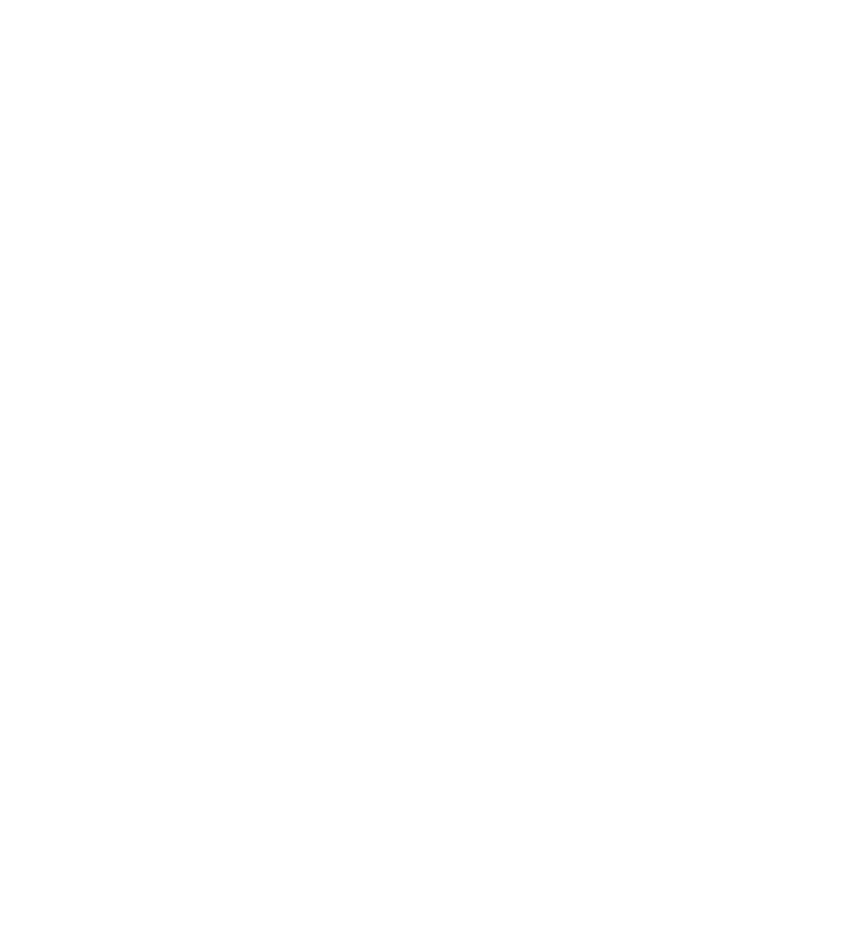
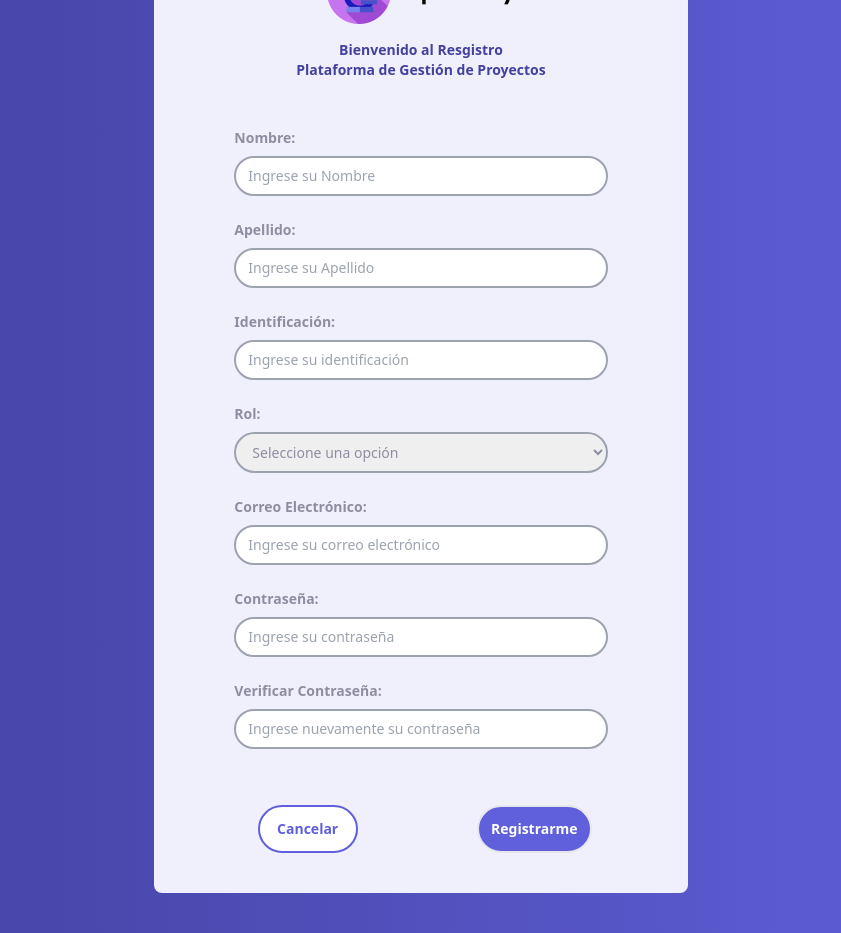
Before and after one commit to Ciclo4Mintic-Projects/gestProjects-MinTic, a React (Create React App) app: page /auth/registro in a window 1280 px wide. Before the commit this address had no page. Shown: the part 120-1053 px from the top of the page, without its empty margins (219-1060 px from the left). Before the commit the page ends 800 px from the top, so only its background shows below. Built offline with nearby package versions, Linux system fonts and the light colour scheme.

Commit message:
Se optimiza usando componentes, las páginas de login, registro y perfil

```diff
--- a/src/App.jsx
+++ b/src/App.jsx
@@ -4,9 +4,6 @@
 import { UserContext } from 'context/userContext';
 import { ApolloProvider, ApolloClient, createHttpLink, InMemoryCache } from '@apollo/client';
 import Index from 'pages/Index';
-import Page2 from 'pages/Page2';
-import IndexCategory1 from 'pages/category1/Index';
-import Category1 from 'pages/category1/CategoryPage1';
 import IndexAvances from 'pages/Avances/Index'
 import AvancesLog from 'pages/Avances/AvancesLog';
 import AvancesTable from 'pages/Avances/AvancesTable';
@@ -43,23 +40,19 @@
           <BrowserRouter>
             <Routes>
               <Route path='/auth' element={<AuthLayout/>}>
-                <Route path='register' element={<SignUp />} />
+                <Route path='registro' element={<SignUp />} />
                 <Route path='login' element={<Login />} />
               </Route>
               <Route path='/' element={<PrivateLayout />}>
                 <Route path='' element={<Index />} />
-                <Route path='/profile' element={<Profile />} />
-                <Route path='page2' element={<Page2 />} />
-                <Route path='category1' element={<IndexCategory1 />} />
+                <Route path='/perfil' element={<Profile />} />
                 <Route path='proyectos' element={<EstadoProyectos />} />
-                <Route path='category1/page1' element={<Category1 />} />
                 <Route path='usuarios' element={<EstadoUsuarios />} />
                 <Route path='usuarios/editar/:_id' element={<EditarUsuario />} />
                 <Route path='inscripcion' element={<Inscripcion />} />
                 <Route path='inscripcion/editar/:_id' element={<EditarInscripcion />} />
                 <Route path='avances' element={<IndexAvances />} />
                 <Route path='avances/edit/:id' element={<AvancesLog />} />
-
               </Route>
             </Routes>
           </BrowserRouter>
--- /dev/null
+++ b/src/components/ButtonAccept.jsx
@@ -0,0 +1,16 @@
+import React from 'react';
+import ReactLoading from 'react-loading';
+
+const ButtonAccept = ({ disabled, loading, text, className }) => {
+  return (
+    <button
+      disabled={disabled}
+      type='submit'
+      className={className}
+    >
+      {loading ? <ReactLoading type='spin' height={30} width={30} /> : text}
+    </button>
+  );
+};
+
+export default ButtonAccept;
--- /dev/null
+++ b/src/components/DropdownAuth.jsx
@@ -0,0 +1,32 @@
+import React, { useState, useEffect } from 'react';
+import { nanoid } from 'nanoid';
+
+const DropDown = ({ label, name, defaultValue = '', required, options }) => {
+  const [selectedValue, setSelectedValue] = useState(defaultValue);
+  const optionsSelect = [['', 'Seleccione una opción', true], ...Object.entries(options)];
+  useEffect(() => {
+    setSelectedValue(defaultValue);
+  }, [defaultValue]);
+  return (
+    <label htmlFor={name} className='label-auth'>
+      <span className='hidden sm:block'>{label}</span>
+      <select
+        required={required}
+        name={name}
+        className='input-auth text-grayTem'
+        value={selectedValue}
+        onChange={(e) => setSelectedValue(e.target.value)}
+      >
+        {optionsSelect.map((o) => {
+          return (
+            <option key={nanoid()} value={o[0]} disabled={o[2] ?? false}>
+              {o[1]}
+            </option>
+          );
+        })}
+      </select>
+    </label>
+  );
+};
+
+export default DropDown;
--- a/src/components/InputAuth.jsx
+++ b/src/components/InputAuth.jsx
@@ -1,6 +1,6 @@
 import React from 'react';
 
-const InputAuth = ({name, className, label, type, placeholder, required }) => {
+const InputAuth = ({name, className, label, type, placeholder, defaultValue, required }) => {
   return (
     <label htmlFor={name} className={className}>
       <span className="hidden sm:block">
@@ -11,6 +11,7 @@
       className="input-auth"
       type={type}
       placeholder={placeholder}
+      defaultValue={defaultValue}
       required
       />
     </label>
--- a/src/components/Sidebar.jsx
+++ b/src/components/Sidebar.jsx
@@ -10,8 +10,8 @@
       <SidebarRoute to='/usuarios' title='Usuarios' icon='fas fa-users' />
       <SidebarRoute to='/proyectos' title='Proyectos' icon='fas fa-project-diagram' />
       <SidebarRoute to='/inscripcion' title='Inscripciones' icon='fas fa-user-plus' />
-      <SidebarRoute to='/profile' title='Perfil' icon='fas fa-solid fa-user' />
-      <SidebarRoute to='/login' title='Salir' icon='fas fa-sign-out-alt' />
+      <SidebarRoute to='/perfil' title='Perfil' icon='fas fa-solid fa-user' />
+      <SidebarRoute to='/auth/login' title='Salir' icon='fas fa-sign-out-alt' />
     </ul>
   );
 };
--- a/src/components/header.jsx
+++ b/src/components/header.jsx
@@ -15,8 +15,8 @@
             {
                 dropdown &&
                 <div class="dropdown-options">
-                    <a href="/profile">Editar perfil</a>
-                    <a href="/login">Cerrar sesión</a>
+                    <a href="/perfil">Editar perfil</a>
+                    <a href="/auth/login">Cerrar sesión</a>
                 </div>
             }
         </div>
--- a/src/pages/auth/Profile.jsx
+++ b/src/pages/auth/Profile.jsx
@@ -1,123 +1,143 @@
+import React, {useContext, useEffect} from 'react';
+import { useParams, Link } from 'react-router-dom';
+import { useQuery, useMutation } from '@apollo/client';
+import { GET_USUARIO } from 'graphql/usuarios/queries';
 import { SupremacyContext } from 'context/supremacyContext';
-import React, {useRef, useContext, useEffect} from 'react';
+import InputAuth from 'components/InputAuth';
+import DropdownAuth from 'components/DropdownAuth';
+import useFormData from 'hooks/useFormData';
+import { toast } from 'react-toastify';
+import { EDITAR_USUARIO } from 'graphql/usuarios/mutations';
+import { Enum_Rol } from 'utils/enum';
+import ButtonAccept from 'components/ButtonAccept';
 
-const Profile = () => {
-
-    const formProfile = useRef(null);
+const EditarPerfil = () => {
 
     const { setCurrentSection } = useContext(SupremacyContext);
 
     useEffect(() => {
         setCurrentSection('Editar Perfil');
-    }, [])
+    }, []);
 
-    const submitFormProfile = (e) => {
+    const { form, formData, updateFormData } = useFormData(null);
+    const { _id } = useParams();
+
+    const {
+        data: queryData,
+        error: queryError,
+        loading: queryLoading,
+    } = useQuery(GET_USUARIO, {
+        variables: { _id },
+    });
+
+    console.log(queryData);
+
+    const [editarUsuario, { data: mutationData, loading: mutationLoading, error: mutationError }] =
+        useMutation(EDITAR_USUARIO);
+
+    const submitForm = (e) => {
         e.preventDefault();
-        const fd = new FormData(formProfile.current);
+        console.log('fd', formData);
+        delete formData.rol;
+        editarUsuario({
+        variables: { _id, ...formData },
+        });
+    };
 
-        const editProfile = {};
-        fd.forEach((value, key) => {
-            editProfile[key] = value;
-        });
+    useEffect(() => {
+        if (mutationData) {
+        toast.success('Usuario modificado correctamente');
         }
+    }, [mutationData]);
+
+    useEffect(() => {
+        if (mutationError) {
+        toast.error('Error modificando el usuario');
+        }
+
+        if (queryError) {
+        toast.error('Error consultando el usuario');
+        }
+    }, [queryError, mutationError]);
+
+    if (queryLoading) return <div>Cargando....</div>;
+
 
     return (
 
         <div className="profile-container">
-            <form ref={formProfile} onSubmit= {submitFormProfile} className="form-profile" >
-                <label htmlFor="nombre" className="label-auth">
-                    <span className="hidden sm:block">
-                        Nombre <br/>
-                    </span>
-                    <input
-                    name = "nombre"
-                    className="input-auth"
-                    type="text"
-                    placeholder="Luis"
+            <form ref={form} onSubmit={submitForm} onChange= {updateFormData} className="form-profile" >
+                <InputAuth
+                    name='name'
+                    className='label-auth'
+                    label='Nombre:'
+                    type='text'
+                    // defaultValue={queryData.Usuario.nombre}
+                    required={true}
+                />
+                <InputAuth
+                    name='lastname'
+                    className='label-auth'
+                    label='Apellido:'
+                    type='text'
+                    defaultValue=''
                     required
                 />
-                </label>
-                <label htmlFor="apellido" className="label-auth">
-                    <span className="hidden sm:block">
-                        Apellido <br/>
-                    </span>
-                    <input
-                    name = "apellido"
-                    className="input-auth"
-                    type="text"
-                    placeholder="Zapata"
+                <InputAuth
+                    name='identification'
+                    className='label-auth'
+                    label='Identificación:'
+                    type='text'
+                    // defaultValue={queryData.Usuario.identificacion}
                     required
                 />
-                </label>
-                <label htmlFor="identificacion" className="label-auth">
-                    <span className="hidden sm:block">
-                        Identificación <br/>
-                    </span>
-                    <input
-                    name = "identificacion"
-                    className="input-auth"
-                    type="text"
-                    placeholder="123456789"
+                <DropdownAuth
+                    label='Rol:'
+                    name='rol'
+                    required={true}
+                    options={Enum_Rol}
+                />
+                <InputAuth
+                    name='email'
+                    className='label-auth'
+                    label='Correo Electrónico:'
+                    type='email'
+                    // defaultValue={queryData.Usuario.correo}
                     required
                 />
-                </label>
-                <label htmlFor="rol" className="label-auth">
-                    <span className="hidden sm:block">
-                        Rol <br/>
-                    </span>
-                    <input className="input-auth text-grayTem"
-                    name = "identificacion"
-                    className="input-auth"
-                    type="text"
-                    placeholder="Lider"
-                    disabled
-                    >
-                    </input>
-                </label>
-                <label htmlFor="email" className="label-auth">
-                    <span className="hidden sm:block">
-                        Correo Electrónico <br/>
-                    </span>
-                    <input
-                    name = "email"
-                    className="input-auth"
-                    type="email"
-                    placeholder="luiszapata@hotmail.com"
+                <InputAuth
+                    name='password'
+                    className='label-auth'
+                    label='Contraseña:'
+                    type='password'
+                    defaultValue=''
                     required
                 />
-                </label>
-                <label htmlFor="contraseña" className="label-auth">
-                    <span className="hidden sm:block">
-                        Contraseña <br/>
-                    </span>
-                    <input
-                    name = "contraseña"
-                    className="input-auth"
-                    type="password"
-                    placeholder="********"
+                <InputAuth
+                    name='verifyPassword'
+                    className='label-auth'
+                    label='Verificar Contraseña:'
+                    type='password'
+                    defaultValue=''
                     required
                 />
-                </label>
-                <label htmlFor="verificarCont" className="label-auth">
-                    <span className="hidden sm:block">
-                        Verificar Contraseña <br/>
-                    </span>
-                    <input
-                    name = "VerificarCont"
-                    className="input-auth"
-                    type="password"
-                    placeholder="********"
-                    required
-                    />
-                </label>
             </form>
             <div className="p-2 grid grid-cols-2 place-items-center text-xs md:text-xs" >
-                <button className="cancel-button-auth">Cancelar</button>
-                <button className="accept-button-auth">Aceptar</button>
+                <button  className="cancel-button-auth">
+                    <Link to= '/'>
+                        Cancelar
+                    </Link>
+                </button>
+                <ButtonAccept
+                     disabled={Object.keys(formData).length === 0}
+                     loading={false}
+                     text='Registrarme'
+                     className='accept-button-auth'
+                />
             </div>
         </div>
 
     )
 }
 
-export default Profile;
+export default EditarPerfil;
--- a/src/pages/auth/SignUp.jsx
+++ b/src/pages/auth/SignUp.jsx
@@ -1,20 +1,20 @@
 import React, {useRef} from 'react';
 import Logo from 'components/Logo';
 import InputAuth from 'components/InputAuth';
+import ButtonAccept from 'components/ButtonAccept';
+import useFormData from 'hooks/useFormData';
+import DropdownAuth from 'components/DropdownAuth';
+import { Enum_Rol } from 'utils/enum';
+import { useNavigate } from 'react-router';
+import { Link } from 'react-router-dom';
 
 const SignUp = () => {
 
-    const formSignUp = useRef(null);
+    const { form, formData, updateFormData } = useFormData();
 
     const submitFormSignUp = (e) => {
         e.preventDefault();
-        const fd = new FormData(formSignUp.current);
-
-        const newUser = {};
-        fd.forEach((value, key) => {
-            newUser[key] = value;
-        });
-    }
+    };
 
     return (
         <div className="auth-screen">
@@ -23,13 +23,14 @@
                     <Logo height={'h-16'} sizeText={'text-xl'}/>
                     <h2 className="text-sm text-center mt-4 text-purpleHover font-bold">Bienvenido al Resgistro <br/> Plataforma de Gestión de Proyectos</h2>
                 </div>
-                <form ref={formSignUp} onSubmit= {submitFormSignUp} className="form-auth" >
+                <form ref={form} onSubmit= {submitFormSignUp} onChange={updateFormData} className="form-auth" >
                     <InputAuth
                         name='name'
                         className='label-auth'
                         label='Nombre:'
                         type='text'
                         placeholder='Ingrese su Nombre'
+                        defaultValue=''
                         required
                     />
                     <InputAuth
@@ -38,6 +39,7 @@
                         label='Apellido:'
                         type='text'
                         placeholder='Ingrese su Apellido'
+                        defaultValue=''
                         required
                     />
                     <InputAuth
@@ -46,25 +48,22 @@
                         label='Identificación:'
                         type='text'
                         placeholder='Ingrese su identificación'
+                        defaultValue=''
                         required
                     />
-                    <label htmlFor="rol" className="label-auth">
-                        <span className="hidden sm:block">
-                          Rol: <br/>
-                        </span>
-                        <select required name="rol" className="input-auth text-grayTem">
-                            <option value="" disabled selected hidden label="Rol a desempeñar"></option>
-                            <option value="Estudiante">Estudiante</option>
-                            <option value="Lider">Lider</option>
-                            <option value="Administrador">Administrador</option>
-                        </select>
-                    </label>
+                     <DropdownAuth
+                        label='Rol:'
+                        name='rol'
+                        required={true}
+                        options={Enum_Rol}
+                    />
                     <InputAuth
                         name='email'
                         className='label-auth'
                         label='Correo Electrónico:'
                         type='email'
                         placeholder='Ingrese su correo electrónico'
+                        defaultValue=''
                         required
                     />
                     <InputAuth
@@ -73,6 +72,7 @@
                         label='Contraseña:'
                         type='password'
                         placeholder='Ingrese su contraseña'
+                        defaultValue=''
                         required
                     />
                     <InputAuth
@@ -81,12 +81,22 @@
                         label='Verificar Contraseña:'
                         type='password'
                         placeholder='Ingrese nuevamente su contraseña'
+                        defaultValue=''
                         required
                     />
                 </form>
                 <div className="md:p-8 p-2 m-2 grid grid-cols-2 place-items-center text-xs md:text-sm" >
-                    <button className="cancel-button-auth">Cancelar</button>
-                    <button className="accept-button-auth">Registrarse</button>
+                    <button  className="cancel-button-auth">
+                        <Link to= '/auth/login'>
+                            Cancelar
+                        </Link>
+                    </button>
+                    <ButtonAccept
+                     disabled={Object.keys(formData).length === 0}
+                     loading={false}
+                     text='Registrarme'
+                     className='accept-button-auth'
+                    />
                 </div>
             </div>
         </div>
--- a/src/styles/_authentication.css
+++ b/src/styles/_authentication.css
@@ -51,7 +51,7 @@
 }
 
 .profile-container {
-    @apply  m-auto sm:mx-40 mb-14 md:mb-10 mt-2 text-xs rounded-lg bg-backgContTem w-2/3 sm:w-auto
+    @apply  m-auto sm:mx-40 mb-14 md:mb-10 mt-2 text-xs rounded-lg bg-backgContTem w-2/3 sm:w-auto h-4/5
 }
 
 .form-profile {
```
Also changed, not shown: src/pages/auth/Login.jsx (+13 -2 lines). Lines whose indentation alone changed are shown as unchanged.
